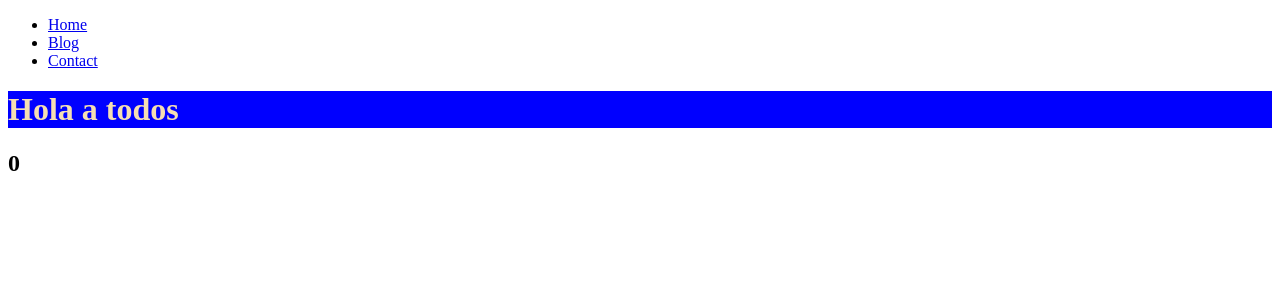
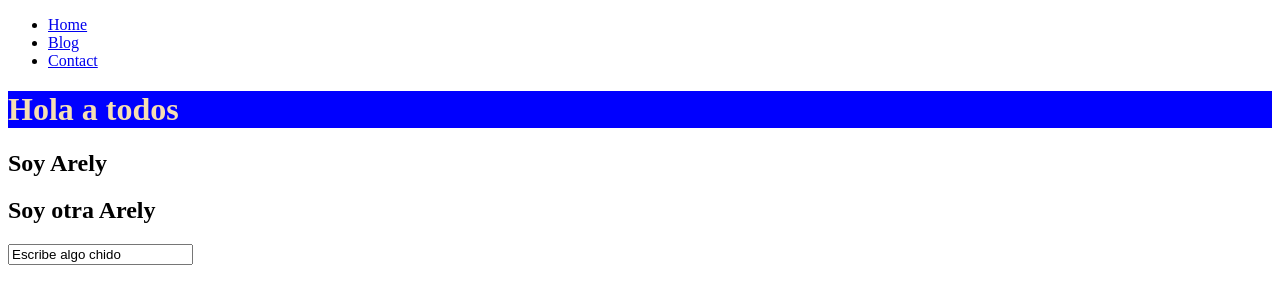
Before and after one commit to arelys25/curso-vue.js, a Vue app: page / in a window 1280 px wide. Shown: the top 304 px of the page. Built offline with nearby package versions, Linux system fonts and the light colour scheme.

Commit message:
Uso de la funcio v-bind para susstituir valores como id, etc. por variables

```diff
--- a/src/App.vue
+++ b/src/App.vue
@@ -8,21 +8,27 @@
     <HeaderComponent></HeaderComponent>
     <h1 class="title">Hola a todos</h1>
 
-    <!-- para agregar un evento a algo, se pone el @ y en las comillas haremos referencia a la función  -->
-    <h2 @click="addOne">{{ number }}</h2> <!-- Importar variable del script (no es reactiva)-->
+    <!-- hacer que el id se obtenga de una variable con v-bind -->
+    <h2 v-bind:id="myId">Soy Arely</h2>
+
+    <!-- forma abreviada de hacer v-bind ':' -->
+    <h2 :id="myId2">Soy otra Arely</h2>
+
+    <!-- otra forma de usar v-bind, para obtener el value de una variable  -->
+    <input type="text" :value="myValue">
+
   </div>
 </template>
 
 <script setup>
   import { ref } from 'vue';
   import HeaderComponent from './components/HeaderComponent.vue';
-  console.log('Hola')
-  let number = ref(0); // hacer que una variable sea reactiva con la funcion ref (se importa). Lo que está entre paréntesis es el valor inicial
 
-  // funcion que servirá para aumentar el valor de la variable al darle click
-  const addOne = () => {
-    number.value ++
-  }
+  const myId = 'patata';
+  const myId2 = 'pepino';
+  const myValue = ref("Escribe algo chido")
+
+
 
 </script>
 <!-- scoped ayuda a que los estilos generados solo se apliquen al componente  -->
```
